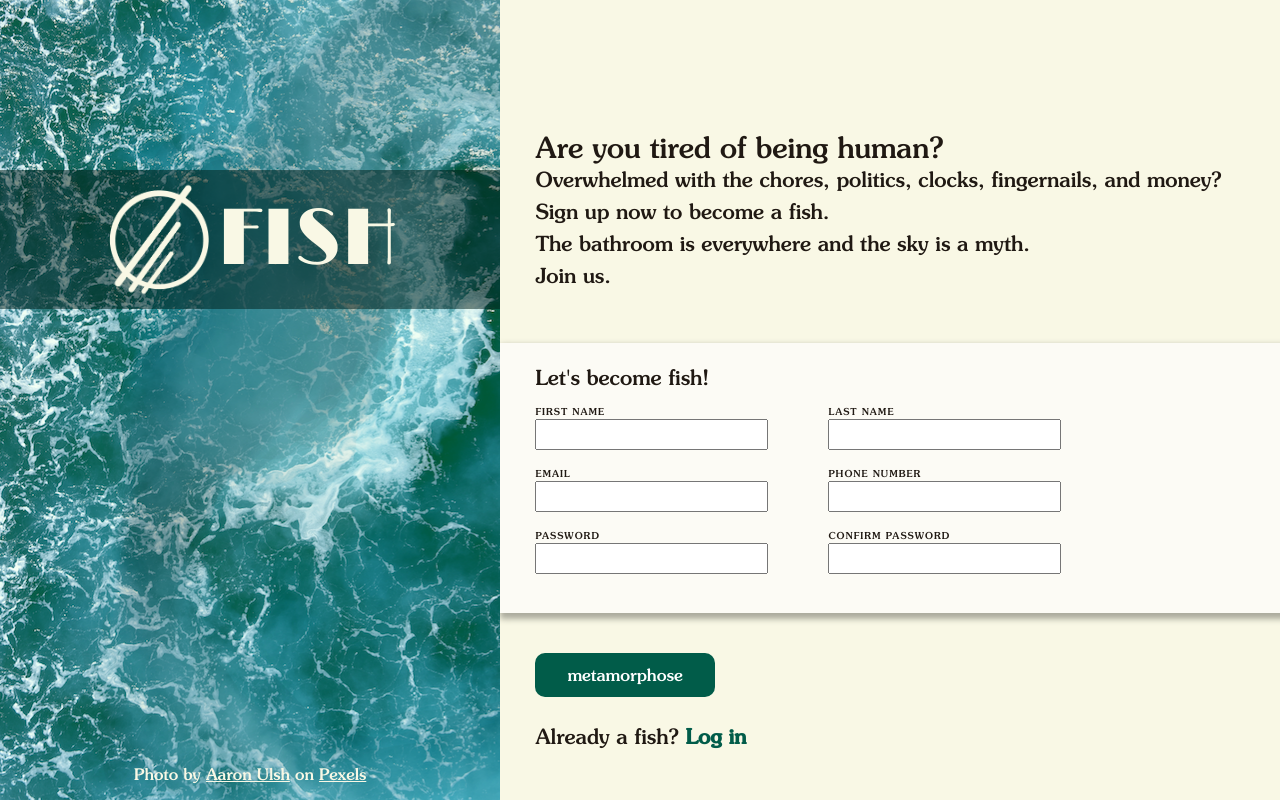
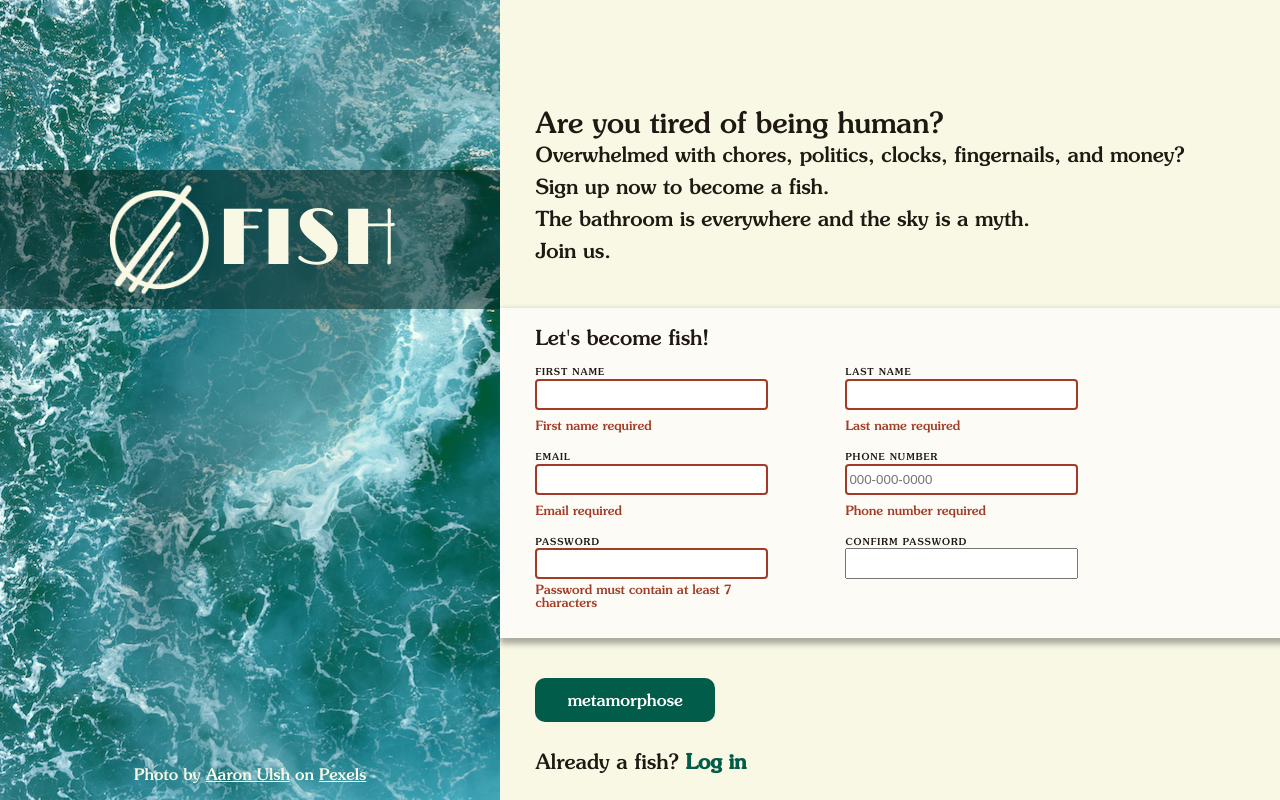
Before and after one commit to kdevay/sign-up, a plain HTML site: page index.html in a window 1280 px wide. Both pictures are taken after a click on the button "metamorphose". Drawn offline with nearby package versions, Linux system fonts and the light colour scheme.

Commit message:
Refactor sign-in, add more robust form validation

```diff
--- a/index.html
+++ b/index.html
@@ -27,36 +27,53 @@
         <div class="content">
             <div id="hero">
                 <p>Are you tired of being human? </p>
-                <p>Overwhelmed with the chores, politics, clocks, fingernails, and money? </p>
+                <p>Overwhelmed with chores, politics, clocks, fingernails, and money? </p>
                 <p>Sign up now to become a fish.</p>
                 <p>The bathroom is everywhere and the sky is a myth.</p>
                 <p>Join us.</p>
             </div>
             <br>
             <fieldset>
-                <legend>Let's become fish!</legend>
-                <div>
+                <h1>Let's become fish!</h1>
+                <div id="formDiv">
+                    <div id="left">
+                        <div id="fieldRow1">
                             <label for="firstName">FIRST NAME</label><br>
                             <input type="text" id="firstName" name="firstName" minlength="2" maxlength="25" required><br>
-
+                            <p class="alert" id="firstNameAlert"></p>
+                        </div>
+                        <div id="fieldRow2">
                             <label for="email">EMAIL</label><br>
                             <input type="email" name="email" id="email" required><br>
-
+                            <p class="alert" id="emailAlert"></p>
+                        </div>
+                        <div id="fieldRow3">
                             <label for="password">PASSWORD</label><br>
                             <input type="password" name="password" id="password" minlength="7" maxlength="30" required><br>
-                    <p id="alert"></p>
+                            <p class="alert" id="passwordAlert"></p>
+                        </div>
                     </div>
                     <div id="right">
+                        <div id="fieldRow4">
                             <label for="lastName">LAST NAME</label><br>
                             <input type="text" name="lastName" id="lastName" minlength="2" maxlength="25" required><br>
-
+                            <p class="alert" id="lastNameAlert"></p>
+                        </div>
+                        <div id="fieldRow5">
                             <label for="phone">PHONE NUMBER</label><br>
-                    <input type="tel" id="phone" name="phone" pattern="[0-9]{1}-[0-9]{3}-[0-9]{3}-[0-9]{4}" required><br>
-
+                            <input placeholder="000-000-0000" id="phone" name="phone" pattern="[0-9]{3}-[0-9]{3}-[0-9]{4}" required><br>
+                            <p class="alert" id="phoneAlert"></p>
+                        </div>
+                        <div id="fieldRow6">
                             <label for="confirm">CONFIRM PASSWORD</label><br>
+                            <div id="confirmDiv">
                                 <input type="password" name="confirm"  id="confirm" minlength="7" maxlength="30" required>
                                 <p id="valid">✓</p>
+                            </div>
+                            <p class="alert" id="confirmAlert"></p>
                             <br>
+                        </div>
+                    </div>
                 </div>
             </fieldset><br>
             <div>
--- a/index.js
+++ b/index.js
@@ -1,78 +1,203 @@
-// import inputs
-let message = document.getElementById("alert");
-let password = document.getElementById("password");
-let confirmation = document.getElementById("confirm");
-let checkMark = document.getElementById("valid");
+// Form submission
+const submit = document.getElementById('submit');
 
-password.addEventListener("blur", checkRequirements);
-confirmation.addEventListener("input", validate);
+// Inputs
+const inputs = {
+    firstName: document.getElementById('firstName'),
+    lastName: document.getElementById('lastName'),
+    email: document.getElementById('email'),
+    phone: document.getElementById('phone'),
+    password: document.getElementById('password'),
+    confirm: document.getElementById('confirm')
+}
 
-function checkRequirements() {
-    console.log(checkMark);
-    // console.log(checkMark.style.display);
-    if (password.value.length < 7) {
-        password.className = "unmatching";
-        message.textContent = "* Password must contain at least 7 characters"
-        message.style.display = "block";
-        return false;
-    } else if (!password.value.match(/[a-z]/)){
-        password.className = "unmatching";
-        message.textContent = "* Password must contain at least 1 lowercase letter"
-        message.style.display = "block";
-        return false;
-    } else if (!password.value.match(/[A-Z]/)){
-        password.className = "unmatching";
-        message.textContent = "* Password must contain at least 1 uppercase letter"
-        message.style.display = "block";
-        return false;
-    } else if (!password.value.match(/[0-9]/)){
-        password.className = "unmatching";
-        message.textContent = "* Password must contain at least 1 number"
-        message.style.display = "block";
-        return false;
-    } else if (!password.value.match(/[!@#$%^&*()_+=~`{}|;:'"/?.>,<-]/)){
-        password.className = "unmatching";
-        message.textContent = "* Password must contain at least 1 special character"
-        message.style.display = "block";
-        return false;
+// Requirements for input validation
+const patterns = {
+    firstName: [/[A-Z]/],
+    lastName: [/[A-Z]/],
+    email: [/[\S]{1,}[@][\S]{1,}[.][\S]{1,}/],
+    phone: [/[0-9]{3}-[0-9]{3}-[0-9]{4}/],
+    password: [/[a-z]/, /[A-Z]/, /[0-9]/, /[!@#$%^&*()_+=~`{}|;:'"/?.>,<-]/]
+}
+
+// Displays for input validation
+const checkMark = document.getElementById('valid');
+
+const alerts = {
+    firstName: document.getElementById('firstNameAlert'),
+    lastName: document.getElementById('lastNameAlert'),
+    email: document.getElementById('emailAlert'),
+    phone: document.getElementById('phoneAlert'),
+    password: document.getElementById('passwordAlert'),
+    confirm: document.getElementById('confirmAlert')
+};
+
+const messages = {
+    firstName: ['First name must contain only letters', 'First name required'],
+    lastName: ['Last name must contain only letters', 'Last name required'],
+    email: ['Please use a valid email', 'Email required'],
+    phone: ['Please use a valid phone number', 'Phone number required'],
+    password: [
+        'Password must contain at least 1 lowercase letter',
+        'Password must contain at least 1 uppercase letter',
+        'Password must contain at least 1 number',
+        'Password must contain at least 1 special character',
+        'Password must contain at least 7 characters'
+    ],
+    confirm: 'Passwords do not match'
+};
+
+
+// Adds and removes styling for invalid inputs
+function styleInputs(message, name){
+    let alert = alerts[name];
+
+    if (message === true) { // If input is valid
+        submit.removeAttribute('disabled');
+        alert.style.display = 'none';
+        inputs[name].classList.remove('invalid');
+        return;
+    } // If invalid
+    submit.setAttribute('disabled', true);
+    alert.textContent = message;
+    alert.style.display = 'block';
+    inputs[name].className = 'invalid';
+    return;
+}
+
+// Formats phone number
+function formatNumber(e) {
+    let clone = '';
+    let num = e.target.value
+
+    // Remove special chars
+    num = (num.replace(/[^0-9]/g, ""));
+
+    // Limit length
+    if (num.length > 10) num = num.slice(0, 10)
+
+    // Add hyphens (000-000-0000)
+    for (let i = 0; i < num.length; i++){
+        clone += num[i];
+        if (i === 2 || i === 5) {
+            clone += '-';
+        }
     }
-    message.textContent = "";
-    message.style.display = "none";
-    password.classList.remove("unmatching");
+    e.target.value = clone;
+}
+
+
+// Checks if inputs match requirements
+function checkRequirements(name, value, errors) {
+    let requirements = patterns[name];
+
+    // If input is blank
+    if (!value) {
+        let index = errors.length - 1;
+        return errors[index];
+    }
+
+    for (let i = 0; i < requirements.length; i++) {
+        // If value does not match requirements
+        if (!requirements[i].test(value)) {
+            return errors[i]; // error message
+        }
+    }
     return true;
 }
 
-function validate() {
-    // if not matching
-    if (password.value !== confirmation.value){
-        password.className = "unmatching";
-        confirmation.className = "unmatching";
-        message.textContent = "* Passwords do not match";
-        message.style.display = "block";
-        checkMark.style.display = "none";
-        return;
+// Checks if any previous inputs match requirements
+function checkPrevious (e) {
+    const names = ['firstName', 'lastName', 'email', 'phone', 'password', 'confirm'];
+    let errorCt = 0;
+
+    // Find starting index
+    let i;
+    if (e.target.id === 'submit') {
+        // If reached by 'submit' index is end of array
+        i = names.length - 2
+    } else {
+        // Find index of current input
+        i = names.indexOf(e.target.name);
+        if (i <= 0) return;
+        i--; // Find index before current input index
     }
-    // If matching
-    password.classList.remove("unmatching");
-    confirmation.classList.remove("unmatching");
-    message.textContent = "";
-    checkMark.style.display = "block";
+
+    // Check inputs for validity, and display appropriate styling
+    for (i; i > -1; i--) {
+        let name = names[i];
+        console.log('name: ', name);
+        let message = checkRequirements(name, inputs[name].value, messages[name]);
+        console.log('message: ', message);
+        errorCt += message === true ? 0 : 1;
+        styleInputs(message, name);
+    }
+
+    // If error count is 0, and id is 'submit'
+    if (errorCt === 0 && e.target.id === 'submit'){
+        console.log("fishy success");
+    }
     return;
 }
 
-/*
-.unmatching {
-    outline: none;
-    border: 2px solid #a23b26;
-    border-radius: 4px;
+
+
+// Checks if pwd confirmation matches requirements
+function checkConfirm(value, error) {
+    // Get password input value
+    let pwd = inputs.password;
+
+    // If confirmation is blank or password is blank/invalid, do nothing
+    if (!value || !pwd.value || pwd.className === 'invalid') {
+        checkMark.style.display = 'none'; // Hide check mark
+        return 'exit';
+    }
+    // If confirmation doesn't match password
+    if (value !== inputs.password.value) {
+        checkMark.style.display = 'block'; // Hide check mark
+        return error; // error message
+    }
+    checkMark.style.display = 'block'; // Display check mark
+    return true;
 }
 
-.valid
+// Sends input to validation function and
+// applies corresponding styles based on result
+function checkInput(e){
+    const {name, value} = e.target;
+    let errors = messages[name];
+    let validCheck;
 
+    // CheckConfirm first
+    if (name === 'confirm') {
+        validCheck = checkConfirm(value, errors);
+        if (validCheck === 'exit') return;
+    } else if (name === 'password' && value.length < 7) {
+        validCheck = errors[errors.length - 1];
+    } else {
+        // Check requirements
+        validCheck = checkRequirements(name, value, errors);
+    }
+    styleInputs(validCheck, name);
+}
 
-#alert {
-    display: none;
-    color: #a23b26;
-    font-size: .8rem;
-}
-*/
+// Events for form validation
+submit.addEventListener('click', checkPrevious); // submission
+// Check first name
+inputs.firstName.addEventListener('blur', checkInput);
+// Check last name
+inputs.lastName.addEventListener('focus', checkPrevious);
+inputs.lastName.addEventListener('blur', checkInput);
+// Check email
+inputs.email.addEventListener('focus', checkPrevious);
+inputs.email.addEventListener('blur', checkInput);
+// Check phone
+inputs.phone.addEventListener('focus', checkPrevious);
+inputs.phone.addEventListener('input', formatNumber);
+inputs.phone.addEventListener('blur', checkInput);
+// Check password
+inputs.password.addEventListener('focus', checkPrevious);
+inputs.password.addEventListener('blur', checkInput);
+// Check password confirmation
+inputs.confirm.addEventListener('focus', checkPrevious);
+inputs.confirm.addEventListener('input', checkInput);
--- a/style.css
+++ b/style.css
@@ -157,11 +157,12 @@ table {
 
 fieldset {
     display: flex;
+    flex-direction: column;
     width: 100%;
     background-color: #fcfbf5;
     padding: 20px 35px;
     border: none;
-    height: 240px;
+    min-height: 290px;
     box-shadow: 2px 4px 6px 2px #abab9d;
 }
 
@@ -177,18 +178,38 @@ button {
 }
 
 /* 4th layer */
-legend {
-    position: relative;
-    top: 35px;
+h1 {
+    font-size: 20.8px;
 }
 
-fieldset > div {
-    position: relative;
-    top: 25px;
+#formDiv{
+    margin-top: 10px;
+    display: flex;
+    gap: 50px;
+}
+
+#left {
+    width: 260px;
 }
 
 #right {
     width: 260px;
+}
+
+#fieldRow1,
+#fieldRow2,
+#fieldRow3,
+#fieldRow4,
+#fieldRow5,
+#fieldRow6 {
+    width: 100%;
+    /* background-color: grey; */
+    margin-bottom: 10px;
+    height: 74.59px;
+}
+
+#confirmDiv{
+    display: flex;
 }
 
 label {
@@ -227,13 +248,13 @@ button:active {
     box-shadow: 1px 2px 3px 1px #9ea6a4;
 }
 
-.unmatching {
+.invalid {
     outline: none;
     border: 2px solid #a23b26;
     border-radius: 4px;
 }
 
-#alert {
+.alert {
     display: none;
     color: #a23b26;
     font-size: .8rem;
```
Lines whose indentation alone changed are shown as unchanged.
